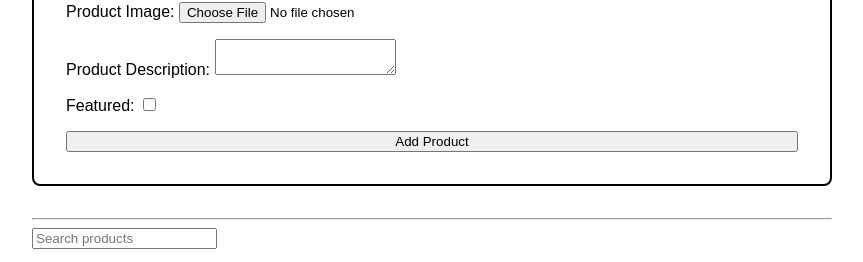
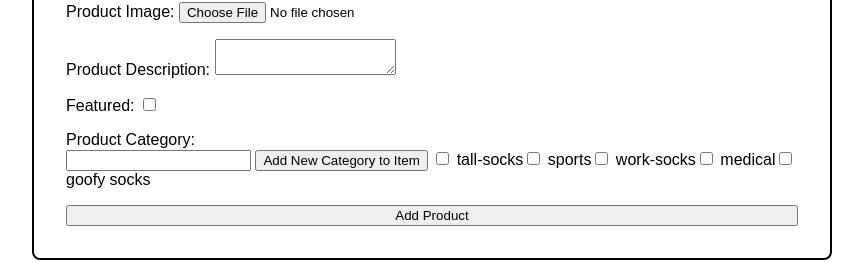
Before and after one commit to toltalchaos/shop-os, a SvelteKit app in the folder online-store/: page /siteManagement in a window 1280 px wide. Shown: the part 1117-1379 px from the top of the page, without its empty margins (208-1071 px from the left). Built offline with nearby package versions, Linux system fonts and the light colour scheme.

Commit message:
add functionality to update and add new categories in the products page

```diff
--- /dev/null
+++ b/online-store/src/components/categoryEditDDL.svelte
@@ -0,0 +1,63 @@
+<script>
+	// @ts-nocheck
+	import { getExistingCategories } from '../lib/productHelpers';
+	import allSocks from '../global/allItems';
+	import { getContext } from 'svelte';
+	const siteData = getContext('siteData');
+	export let categoryArray;
+
+	let products = [];
+	allSocks.subscribe((value) => {
+		products = value;
+	});
+
+	let productsByCategory = getExistingCategories(products);
+	let newCategoryInput = '';
+
+	function addCategory(item) {
+		categoryArray.update((value) => {
+			value.push(item);
+			value = [...new Set(value)];
+			return value;
+		});
+	}
+
+	function updatecategoryArray(event) {
+		const category = event.target.value;
+		if ($categoryArray.includes(category) && event.target.checked) {
+			addCategory(category);
+			console.log(
+				'there has been an error where we are capable of double-adding a category',
+				categoryArray,
+				category
+			);
+		} else if ($categoryArray.includes(category) && !event.target.checked) {
+			categoryArray.remove(category);
+		} else if (!$categoryArray.includes(category) && event.target.checked) {
+			console.log('adding category', category);
+			addCategory(category);
+		}
+	}
+	function addNewCategory(event) {
+		addCategory(newCategoryInput);
+        productsByCategory[newCategoryInput] = [];
+	}
+</script>
+
+<div>
+	<input type="text" bind:value={newCategoryInput} />
+	<button on:click|preventDefault={addNewCategory}> Add New Category to Item</button>
+	{#each Object.keys(productsByCategory) as category}
+		<input
+			type="checkbox"
+			checked={$categoryArray.includes(category)}
+			value={category}
+			id={category}
+			on:change={updatecategoryArray}
+		/>
+		<label for={category}>{category}</label>
+	{/each}
+</div>
+
+<style>
+</style>
--- /dev/null
+++ b/online-store/src/lib/productHelpers.js
@@ -0,0 +1,42 @@
+// @ts-nocheck
+
+export function getExistingCategories(products) {
+    function checkArrayItems(accArray, categoryArray) {
+        //if the accumulator array is empty, return the category array
+        if (!accArray) {
+            return categoryArray;
+        }
+        // check if the category array has items belonging to the accumulator array
+        let items = categoryArray.filter((item) => {
+            return accArray.includes(item);
+        });
+        //remove the items from the category array rhe belong to the accumulator array
+        let newCategoryArray = categoryArray.filter((item) => {
+            return !items.includes(item);
+        });
+        //return the new category array
+        return newCategoryArray;
+    }
+  //sort the products by product.category into individual arrays of products by the category as a key
+	let productsByCategory = products.reduce((acc, product) => {
+		//check if the category on this product exists in the accumulator
+		product.category = product.category ? product.category : []; //handling undefined category
+		let newCategories = checkArrayItems(Object.keys(acc), product.category);
+		for (let category of newCategories) {
+			acc[category] = [];
+		}
+		if (newCategories) {
+			//if it doesn't exist, create an array with the category as the key
+			for (let category of newCategories) {
+				acc[category] = [];
+			}
+		}
+		//push the product into the array with the category as the key
+		for (let category of product.category) {
+			acc[category].push(product);
+		}
+		delete acc.undefined; //keep undefined from being a category
+		return acc;
+	}, {});
+    return productsByCategory;
+}
--- a/online-store/src/routes/siteManagement/+page.svelte
+++ b/online-store/src/routes/siteManagement/+page.svelte
@@ -1,8 +1,10 @@
 <script>
 	// @ts-nocheck
 	import ProductCard from '../../components/ProductCard.svelte';
+	import CategoryEditDdl from '../../components/categoryEditDDL.svelte';
 	import allSocks from '../../global/allItems';
 	import { getContext } from 'svelte';
+	import { writable } from 'svelte/store';
 	const siteData = getContext('siteData');
 	let products = [];
 
@@ -60,10 +62,14 @@
 	let productPrice = '';
 	let productImage = '';
 	let featured = false;
+	let productCategory = writable([]);
+
 
 	function handleProductSubmit() {
 		// Handle form submission here
 		// You can access the updated values using the variables above
+		console.log('Adding new product...');
+		console.log(productCategory, $productCategory);
 	}
 </script>
 
@@ -124,6 +130,10 @@
 			<label for="featured">Featured:</label>
 			<input type="checkbox" id="featured" bind:checked={featured} />
 		</div>
+		<div>
+			<label for="productCategory">Product Category:</label>
+			<CategoryEditDdl bind:categoryArray={productCategory} />
+		</div>
 		<button type="submit">Add Product</button>
 	</form>
     <hr>
```
Also changed, not shown: online-store/src/components/categoryCard.svelte (+2 -39 lines), 1 other file (tests, documents, lock files or other folders).
